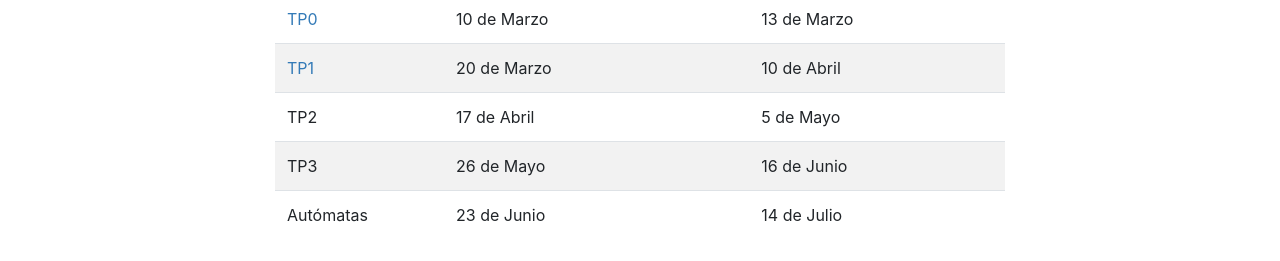
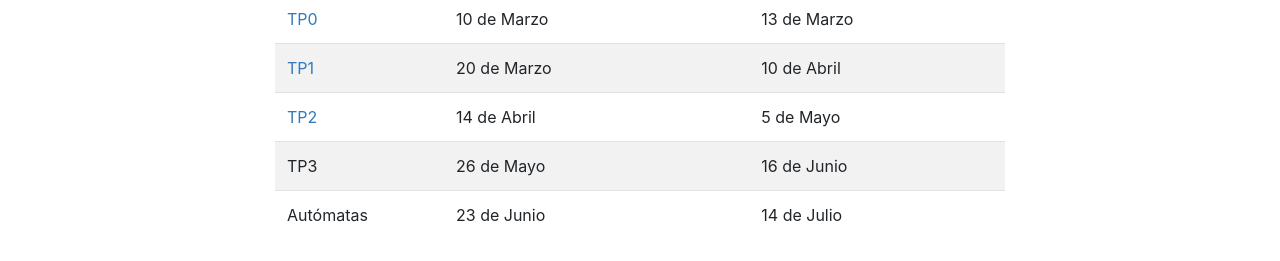
Before and after one commit to algoritmos-rw/tda_bg, a Jekyll site: the page built from tps.md, in a window 1280 px wide. Shown: the part 218-479 px from the top of the page. Built offline with Jekyll 4.4.1, drawn with Linux system fonts in a browser that asks for light colours; nearby versions of some CDN libraries; our own code applies the rules of GitHub Pages for plain Markdown files.

Commit message:
Update trabajos.yml

```diff
--- a/_data/trabajos.yml
+++ b/_data/trabajos.yml
@@ -12,7 +12,7 @@
 
 TP2:
   id: TP2
-  publicacion: 2025-04-17
+  publicacion: 2025-04-14
   entrega: 2025-05-05
   enunciado_link: /tps/2025_1/tp2
 
```
